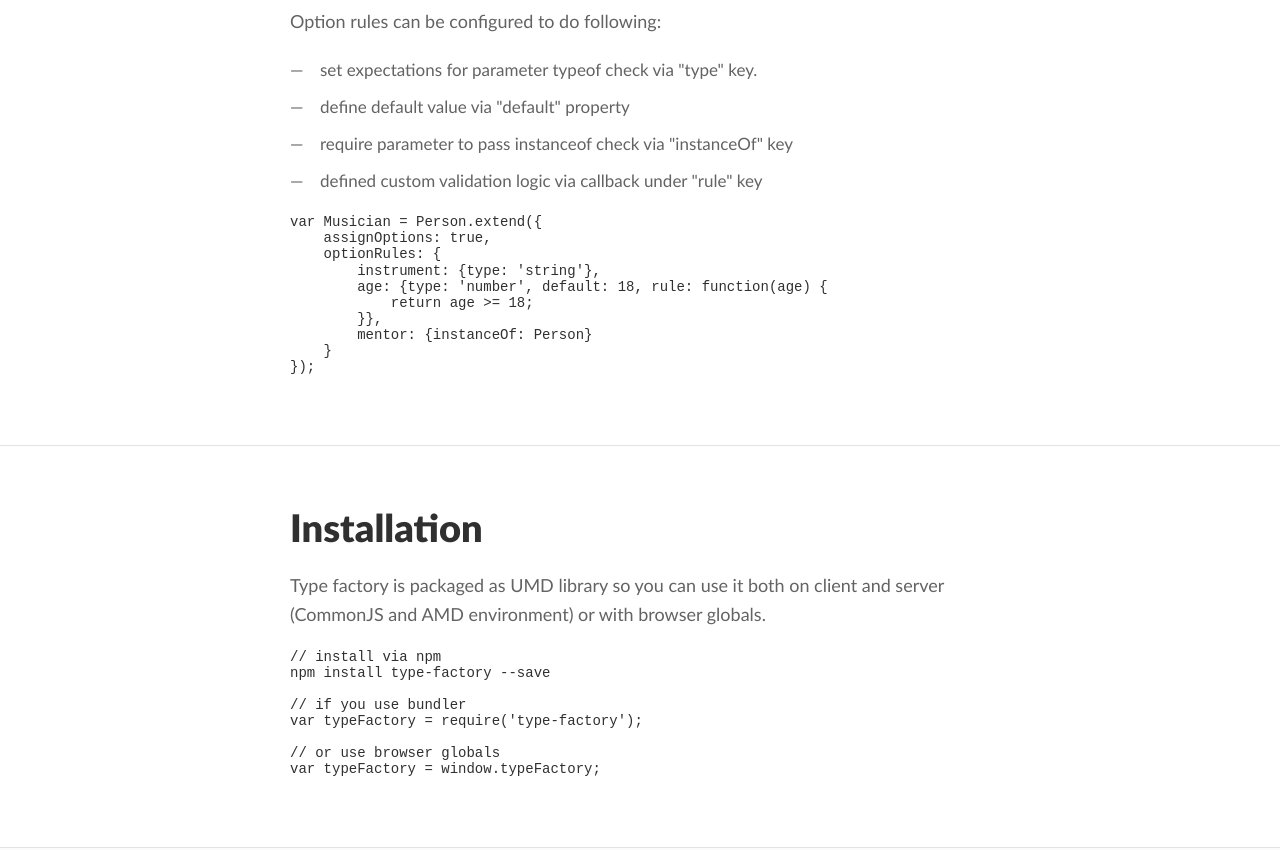
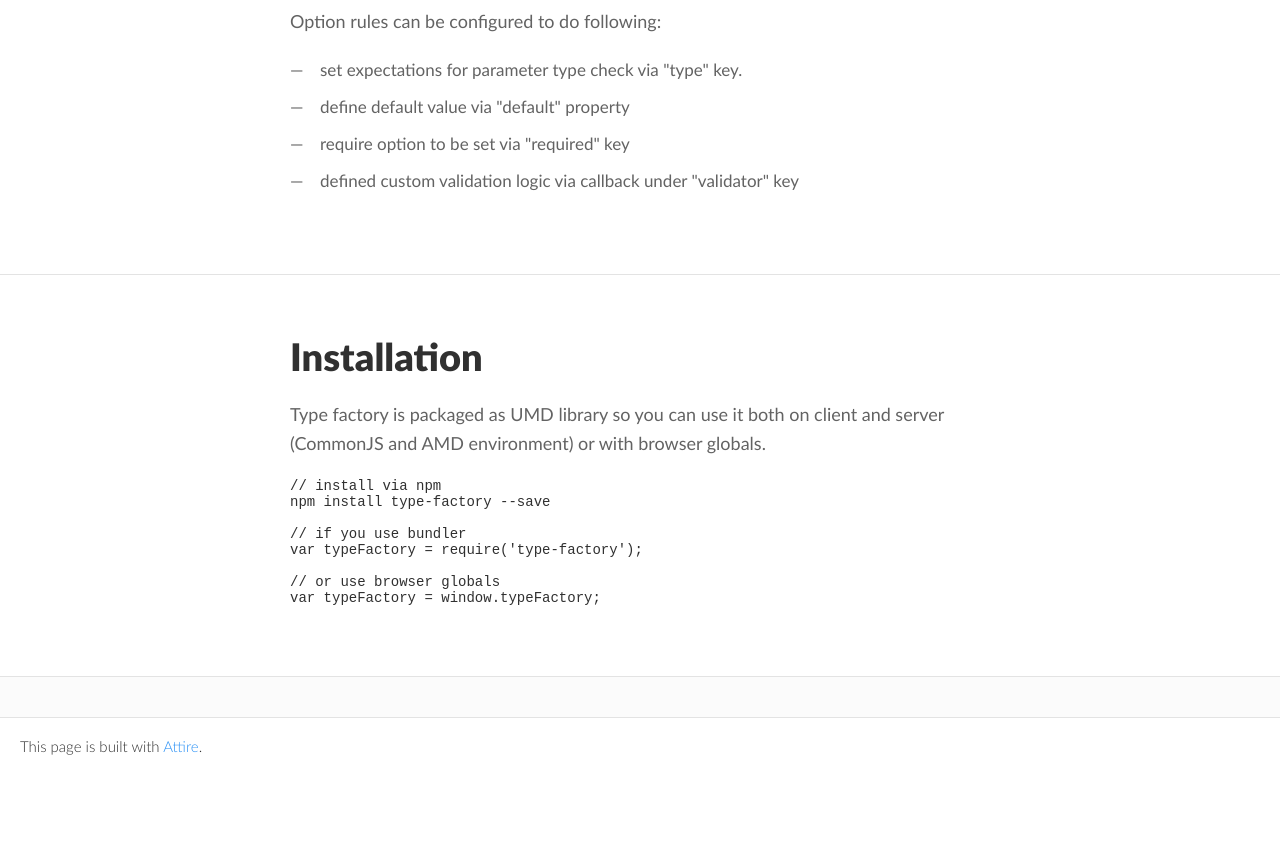
Before and after one commit to dbrekalo/type-factory, a website: page index.html in a window 1280 px wide. Shown: the part 2557-3407 px from the top of the page. After the commit the page ends 3333 px from the top, so only its background shows below. Drawn offline with Linux system fonts and the light colour scheme; a web font is replaced by a local one.

Commit message:
Adjust docs

```diff
--- a/index.html
+++ b/index.html
@@ -60,17 +60,7 @@ console.log(peter.options); // outputs {instrument: 'guitar', age: 18}
 
 // will throw error -&gt; age should be a number
 new Musician({age: 'adult'});
-</code></pre><p class="attireTextType2">Option rules can be configured to do following:</p><ul class="attireListType1"><li>set expectations for parameter typeof check via "type" key.</li><li>define default value via "default" property</li><li>require parameter to pass instanceof check via "instanceOf" key</li><li>defined custom validation logic via callback under "rule" key</li></ul><pre class="attireCodeHighlight"><code class="lang-js">var Musician = Person.extend({
-    assignOptions: true,
-    optionRules: {
-        instrument: {type: 'string'},
-        age: {type: 'number', default: 18, rule: function(age) {
-            return age &gt;= 18;
-        }},
-        mentor: {instanceOf: Person}
-    }
-});
-</code></pre></div></section><section id="section-installation" class="attireBlock"><div class="inner"><h2 id="installation" class="attireTitleType2">Installation</h2><p class="attireTextType2">Type factory is packaged as UMD library so you can use it both on client and server (CommonJS and AMD environment) or with browser globals.</p><pre class="attireCodeHighlight"><code class="lang-`js">// install via npm
+</code></pre><p class="attireTextType2">Option rules can be configured to do following:</p><ul class="attireListType1"><li>set expectations for parameter type check via "type" key.</li><li>define default value via "default" property</li><li>require option to be set via "required" key</li><li>defined custom validation logic via callback under "validator" key</li></ul></div></section><section id="section-installation" class="attireBlock"><div class="inner"><h2 id="installation" class="attireTitleType2">Installation</h2><p class="attireTextType2">Type factory is packaged as UMD library so you can use it both on client and server (CommonJS and AMD environment) or with browser globals.</p><pre class="attireCodeHighlight"><code class="lang-`js">// install via npm
 npm install type-factory --save
 
 // if you use bundler
```
Also changed, not shown: README.md.
